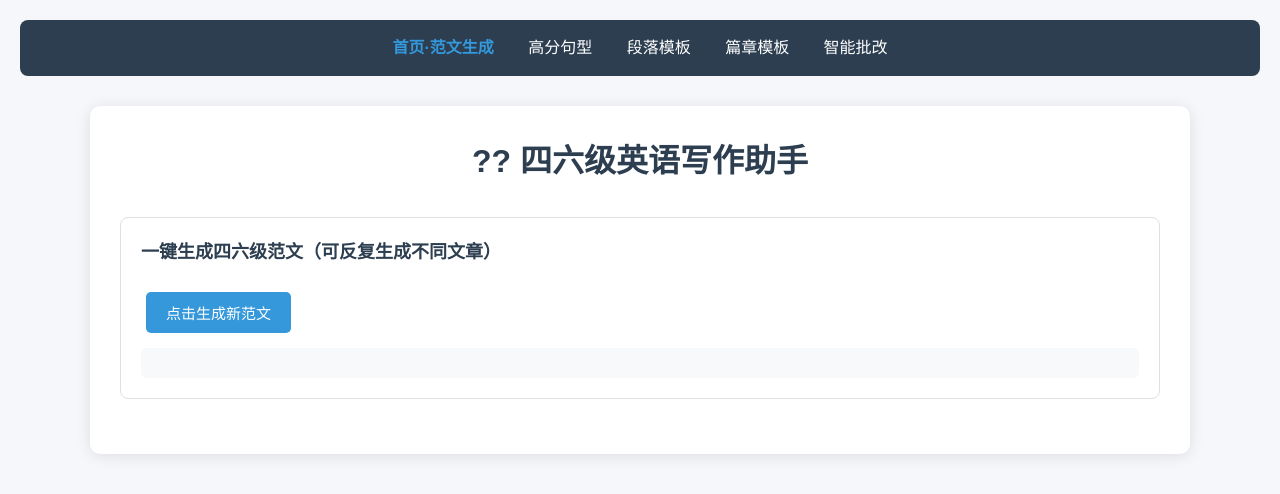
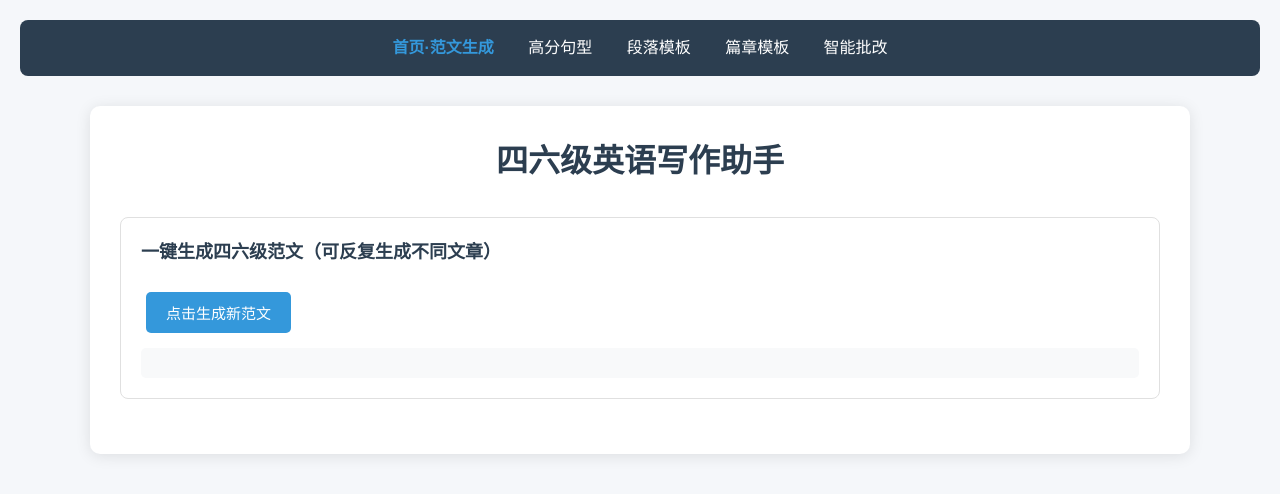
Before and after one commit to 10255101420/college-writing-tutor, a plain HTML site: page index.html in a window 1280 px wide. Drawn offline with Linux system fonts and the light colour scheme.

Commit message:
Update index.html
删掉了问号

```diff
--- a/index.html
+++ b/index.html
@@ -16,7 +16,7 @@
     </nav>
 
     <div class="container">
-        <h1>?? 四六级英语写作助手</h1>
+        <h1>四六级英语写作助手</h1>
         <div class="module">
             <h2>一键生成四六级范文（可反复生成不同文章）</h2>
             <button class="btn" onclick="generateEssay()">点击生成新范文</button>
```
